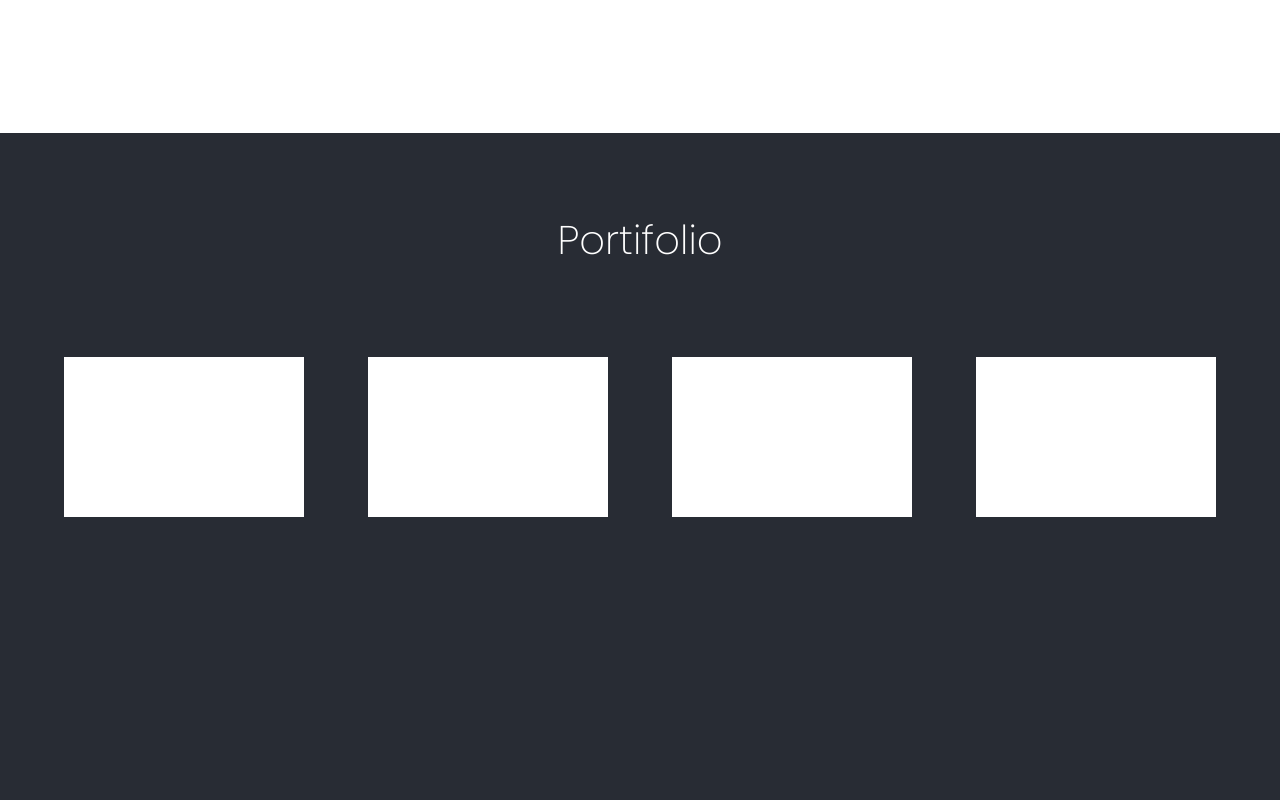
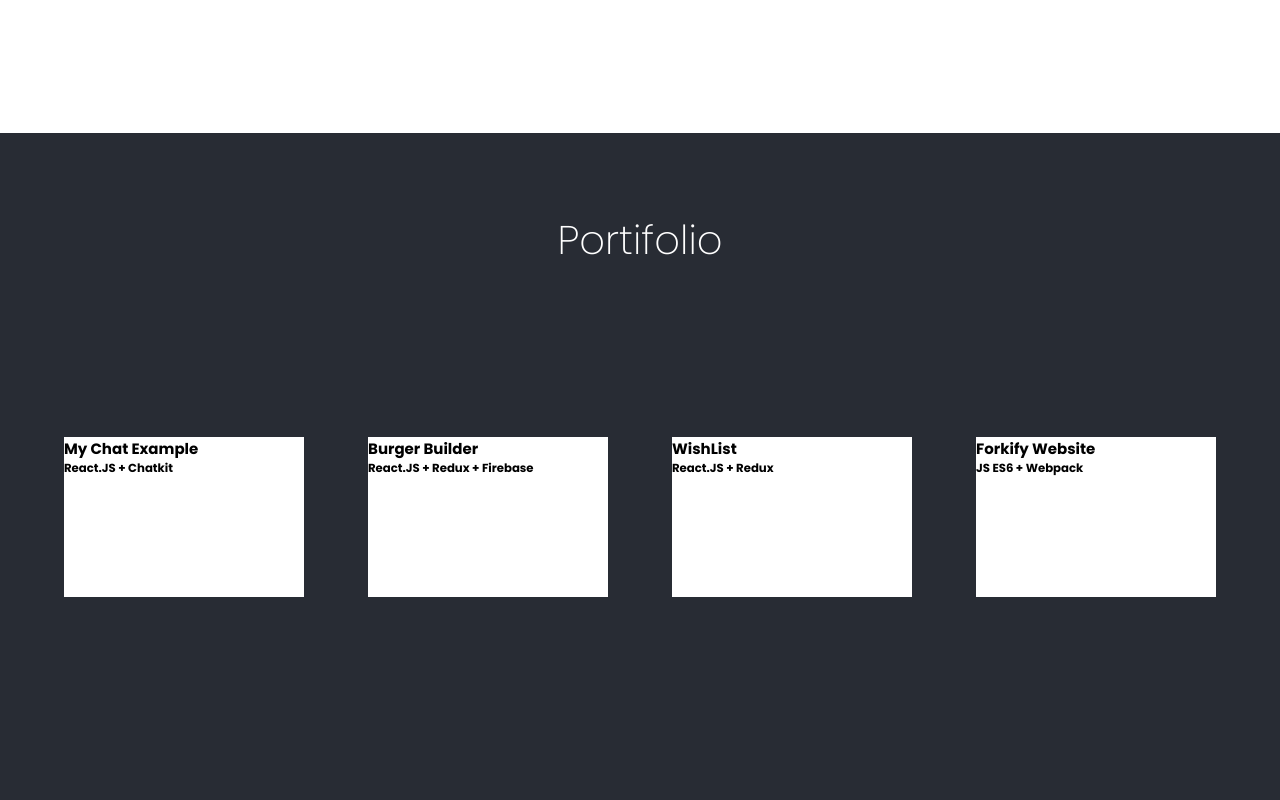
Before and after one commit to HenriqueFadoni/portifolio, a React (Create React App) app: page / in a window 1280 px wide. Shown: the part 1680-2480 px from the top of the page. Built offline with nearby package versions, Linux system fonts and the light colour scheme.

Commit message:
Creating Portifolio Items

```diff
--- /dev/null
+++ b/src/components/PortifolioItem/PortifolioItem.js
@@ -0,0 +1,14 @@
+import React from 'react';
+
+const PortifolioItem = props => {
+    return (
+        <>
+            <div className={`grid-row-portifolio__1-of-4 portifolio__${props.classN}`}>
+                <h2>{props.title}</h2>
+                <h3>{props.description}</h3>
+            </div>
+        </>
+    );
+}
+
+export default PortifolioItem;
--- a/src/containers/Portifolio/Portifolio.js
+++ b/src/containers/Portifolio/Portifolio.js
@@ -1,17 +1,52 @@
 import React, { Component } from 'react';
 
+import PortifolioItem from '../../components/PortifolioItem/PortifolioItem';
+
 class Portifolio extends Component {
+    state = {
+        portifolio: [
+            {
+                name: 'My Chat Example',
+                class: 'mychatexample',
+                description: 'React.JS + Chatkit'
+            },
+            {
+                name: 'Burger Builder',
+                class: 'burgerbuilder',
+                description: 'React.JS + Redux + Firebase'
+            },
+            {
+                name: 'WishList',
+                class: 'wishlist',
+                description: 'React.JS + Redux'
+            },
+            {
+                name: 'Forkify Website',
+                class: 'forkifywebsite',
+                description: 'JS ES6 + Webpack'
+            }
+        ]
+    }
+
     render() {
+        const x = this.state.portifolio;
+        const displayPortifolio = x.map((items, index) => {
+            return (
+                <PortifolioItem
+                    key={index}
+                    classN={items.class}
+                    title={items.name}
+                    description={items.description}/>
+            );
+        });
+
         return (
             <section id="portifolio" className="portifolio">
                 <div>
                     <h1 className='portifolio__headline'>Portifolio</h1>
                 </div>
                 <div className='grid-row-portifolio'>
-                    <div className='grid-row-portifolio__1-of-4'></div>
-                    <div className='grid-row-portifolio__1-of-4'></div>
-                    <div className='grid-row-portifolio__1-of-4'></div>
-                    <div className='grid-row-portifolio__1-of-4'></div>
+                    {displayPortifolio}
                 </div>
             </section>
         );
--- a/src/styles/layout/_grid.scss
+++ b/src/styles/layout/_grid.scss
@@ -48,9 +48,11 @@
         position: relative;
         display: grid;
         grid-column-gap: 5vw;
-        grid-template-columns: auto auto auto auto;
+        grid-template-columns: 18.75vw 18.75vw 18.75vw 18.75vw;
+        color: black;
+        font-size: 1rem;
 
-        top: 20vh;
+        top: 30vh;
         padding: 5vw;
 
         &__1-of-4 {
--- a/src/styles/pages/_portifolio.scss
+++ b/src/styles/pages/_portifolio.scss
@@ -3,6 +3,7 @@
     height: 100vh;
     background-color: $color-primary;
     color: $color-white;
+    overflow: hidden;
 
     & h1 {
         font-weight: 200;
```
